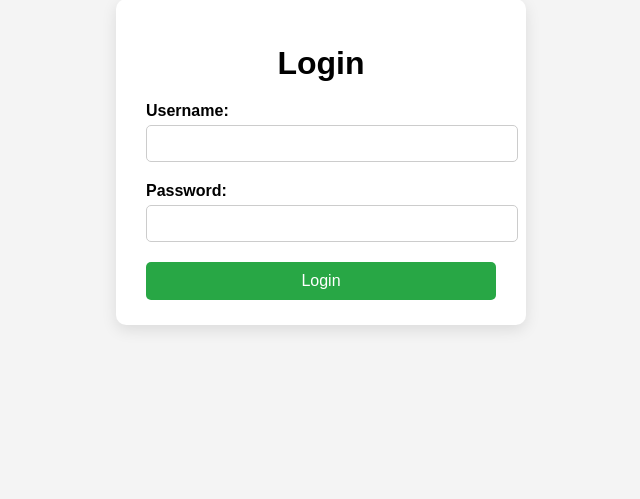
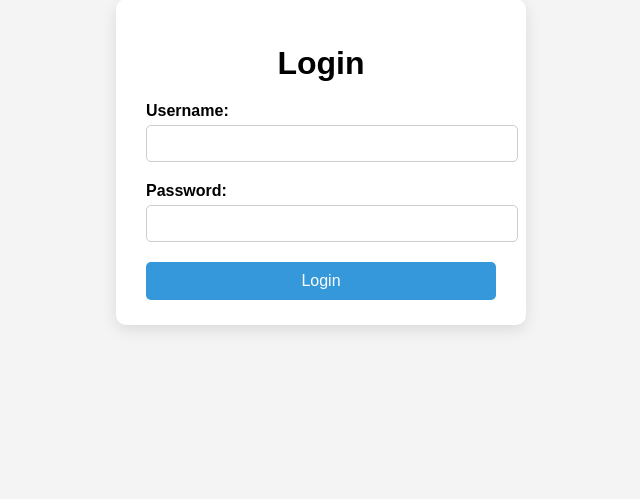
Before and after one commit to liliane960/bus_controller, a PHP site: page /login.php in a window 1280 px wide. Shown: the part 246-745 px from the top of the page, without its empty margins (319-959 px from the left). Run offline with PHP 8.4, Linux system fonts and the light colour scheme.

Commit message:
update login

```diff
--- a/public/login.php
+++ b/public/login.php
@@ -97,7 +97,7 @@ $conn->close();
 
         .login-container button {
             width: 100%;
-            background: #28a745;
+            background: #3498db;
             color: white;
             padding: 10px;
             border: none;
@@ -106,7 +106,7 @@ $conn->close();
         }
 
         .login-container button:hover {
-            background: #218838;
+            background: #3498db;
         }
 
         .error {
```
